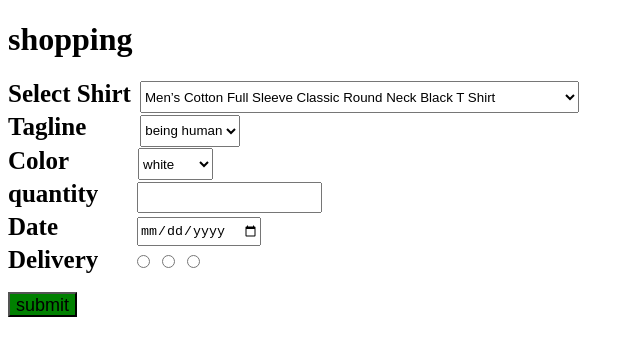
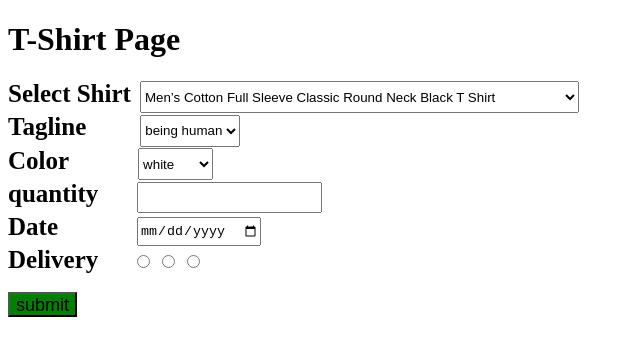
Before and after one commit to riyaz2014/college_assignment_1_task_2, a plain HTML site: page index.html in a window 1280 px wide. Shown: the whole page, without its empty margins (0-640 px from the left). Drawn offline with Linux system fonts and the light colour scheme.

Commit message:
forth commit

```diff
--- a/index.html
+++ b/index.html
@@ -7,7 +7,7 @@
     <title>shopping site</title>
 </head>
 <body>
-    <h1>shopping </h1>
+    <h1>T-Shirt Page</h1>
 
     <form action="">
 <div>
```
